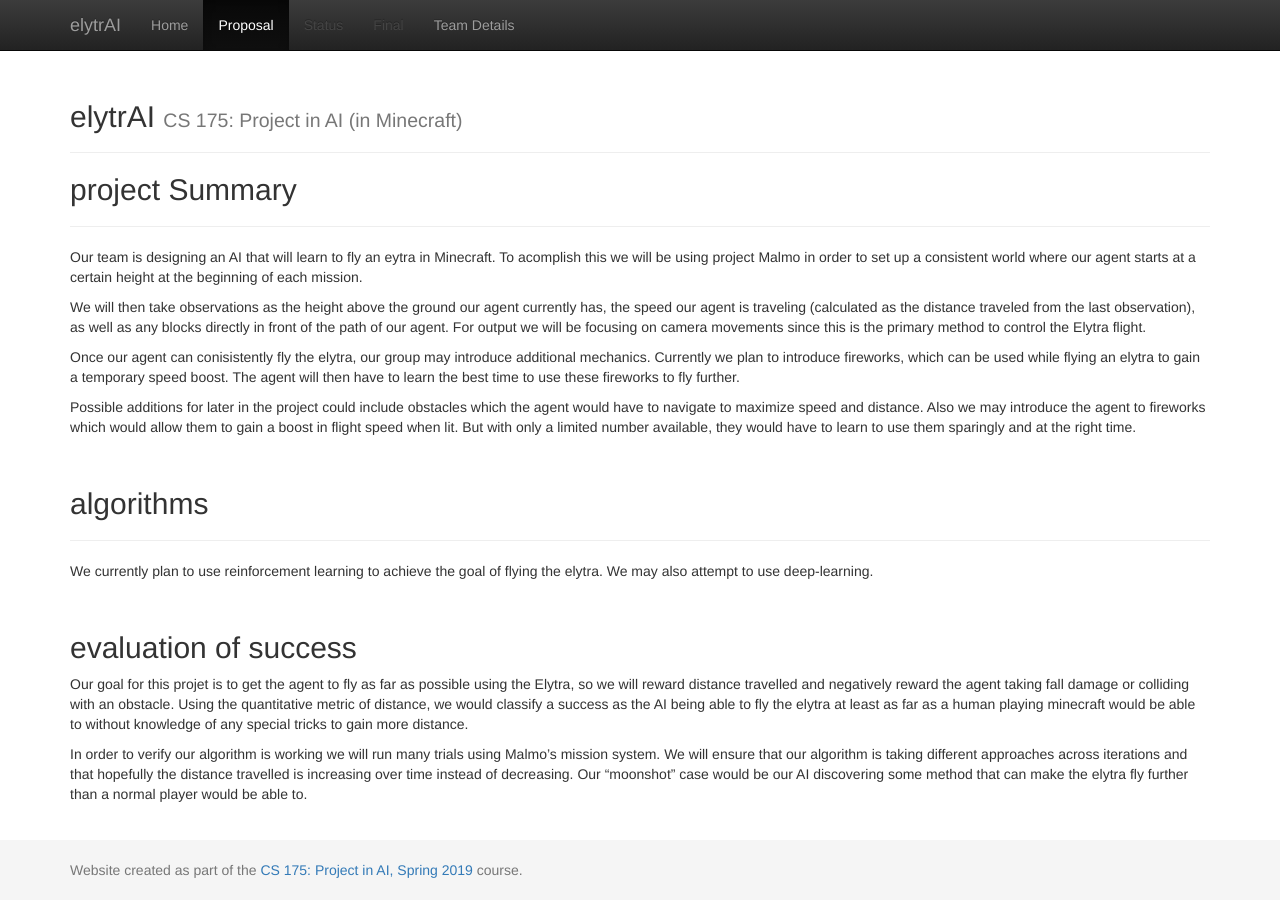
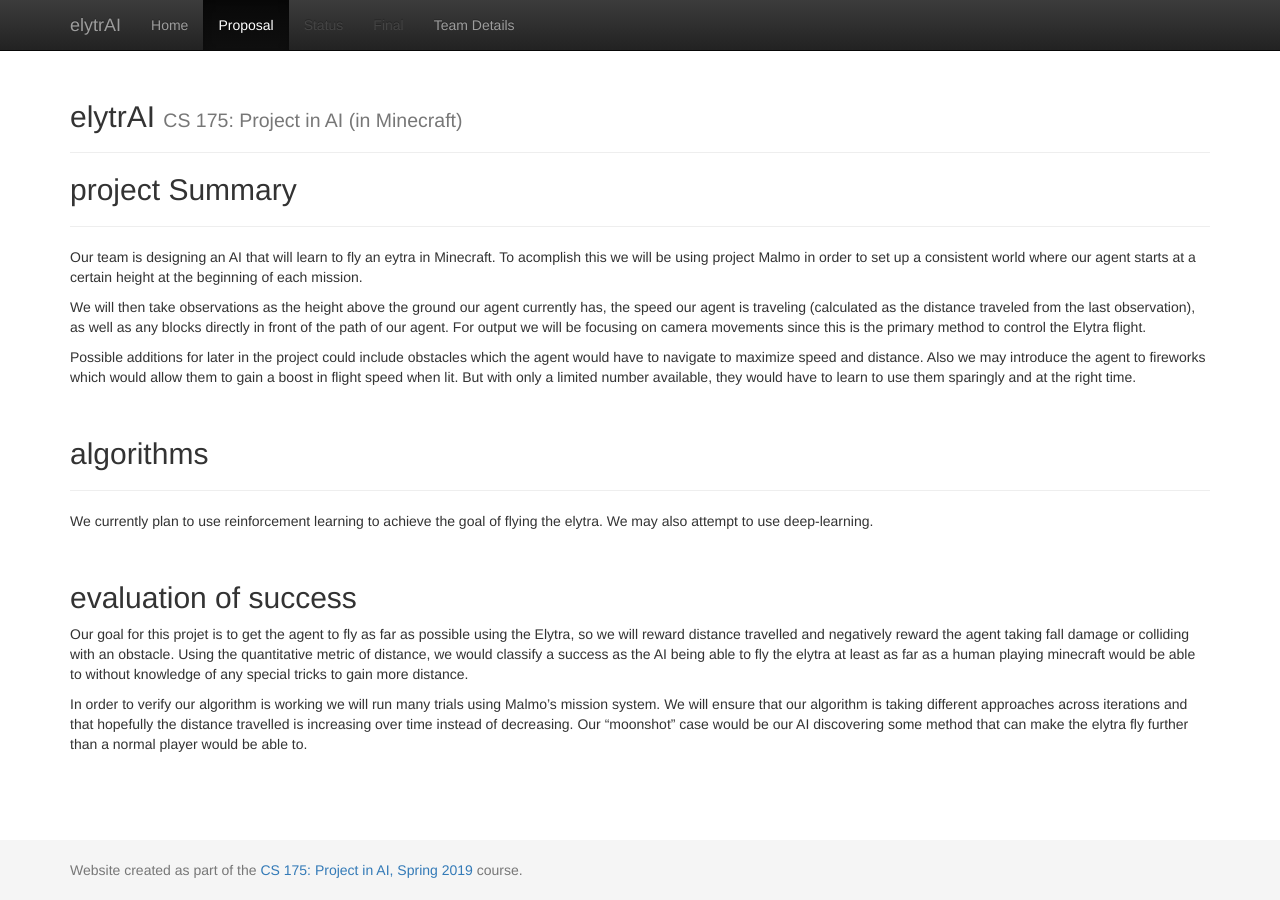
Before and after one commit to sbuchmiller/elytrAI, a Jekyll site: the page built from docs/proposal.md, in a window 1280 px wide. Built offline with Jekyll 4.4.1, drawn with Linux system fonts in a browser that asks for light colours.

Commit message:
sbuchmiller - consolodated fireworks sections in proposal.md

```diff
--- a/docs/proposal.md
+++ b/docs/proposal.md
@@ -8,8 +8,6 @@ title: Proposal
 Our team is designing an AI that will learn to fly an eytra in Minecraft. To acomplish this we will be using project Malmo in order to set up a consistent world where our agent starts at a certain height at the beginning of each mission.
 
 We will then take observations as the height above the ground our agent currently has, the speed our agent is traveling (calculated as the distance traveled from the last observation), as well as any blocks directly in front of the path of our agent. For output we will be focusing on camera movements since this is the primary method to control the Elytra flight.
-
-Once our agent can conisistently fly the elytra, our group may introduce additional mechanics. Currently we plan to introduce fireworks, which can be used while flying an elytra to gain a temporary speed boost. The agent will then have to learn the best time to use these fireworks to fly further.
 
 Possible additions for later in the project could include obstacles which the agent would have to navigate to maximize speed and distance. Also we may introduce the agent to fireworks which would allow them to gain a boost in flight speed when lit. But with only a limited number available, they would have to learn to use them sparingly and at the right time.
 
```
